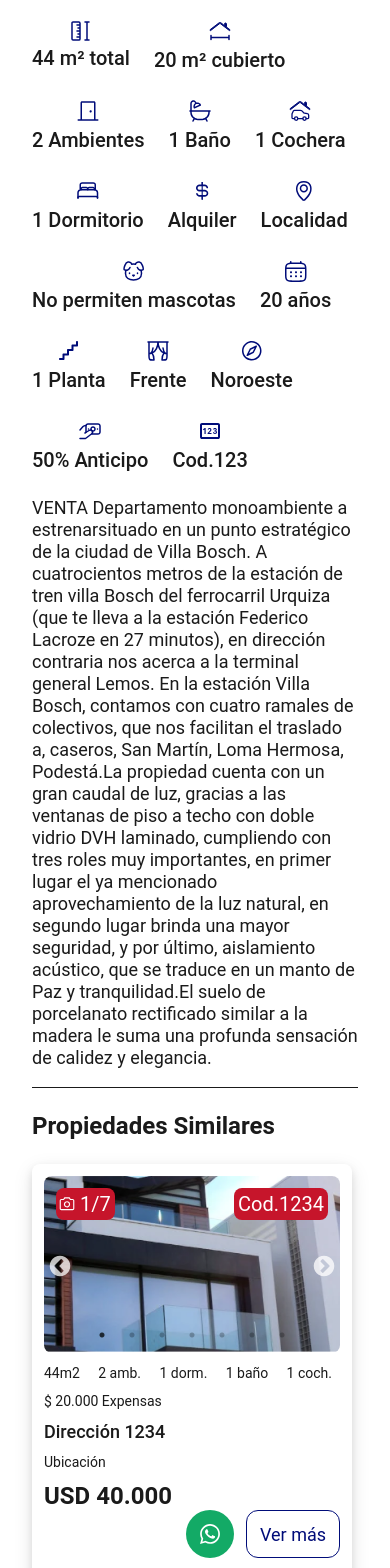
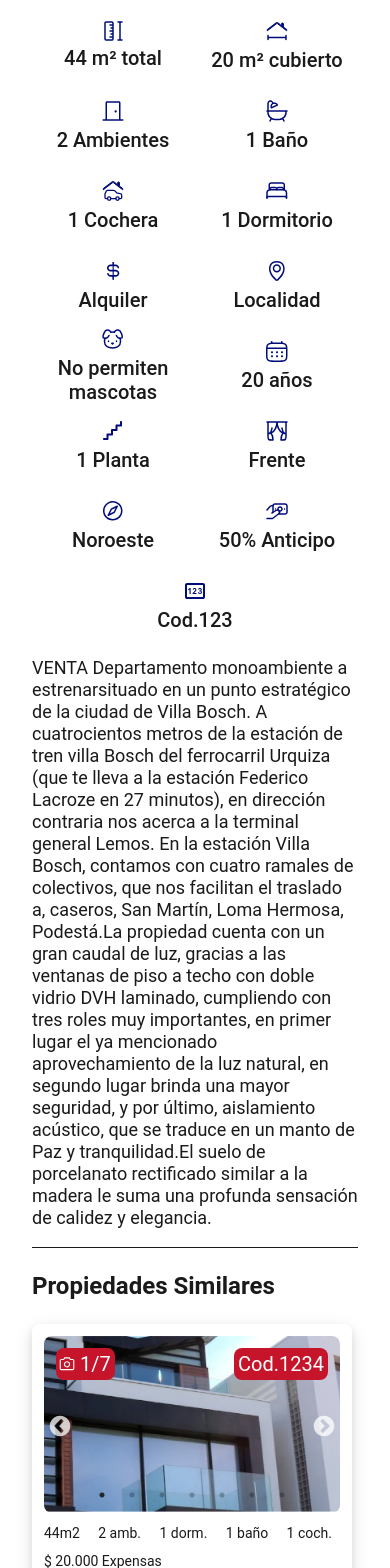
Before and after one commit to AgustinColaci/grippoinmobiliaria, a Next.js app: page /detalle in a window 390 px wide. Shown: the part 1277-2845 px from the top of the page. Built offline with nearby package versions, Linux system fonts and the light colour scheme.

Commit message:
detalle de la propiedad, y mobile

```diff
--- a/src/components/CardButtons.jsx
+++ b/src/components/CardButtons.jsx
@@ -9,11 +9,11 @@ const CardButtons = () => {
 
     return (
         <div className='card__buttons'>
-            <div className='card__buttons--wsp'>
-                <a href="https://wa.link/q4e8za">
+            <a className="wsp--link" target='_blank' href="https://wa.link/q4e8za">
+                <div className='card__buttons--wsp'>
                     <span className='text'>Contactanos por WhatsApp</span>
-                </a>
-            </div>
+                </div>
+            </a>
             <div className='card__buttons--verMas'>
                 <Link className="button button--verMas" href="/detalle">Ver más</Link>
             </div>
--- a/src/css/styles.css
+++ b/src/css/styles.css
@@ -543,6 +543,10 @@
     justify-content: end;
 }
 
+.card__buttons .wsp--link {
+    text-decoration: none;
+}
+
 .card__buttons .card__buttons--wsp {
     width: 4.8rem;
     height: 4.8rem;
@@ -642,6 +646,8 @@
     flex-direction: column;
     justify-content: center;
     align-items: center;
+    width: 14rem;
+    text-align: center;
 }
 
 .section__detalle--info {
@@ -807,6 +813,10 @@
     .footer__content {
         justify-content: center;
     }
+
+    .section__detalle--info {
+        justify-content: center;
+    }
 }
 
 /* Tablet */
```
